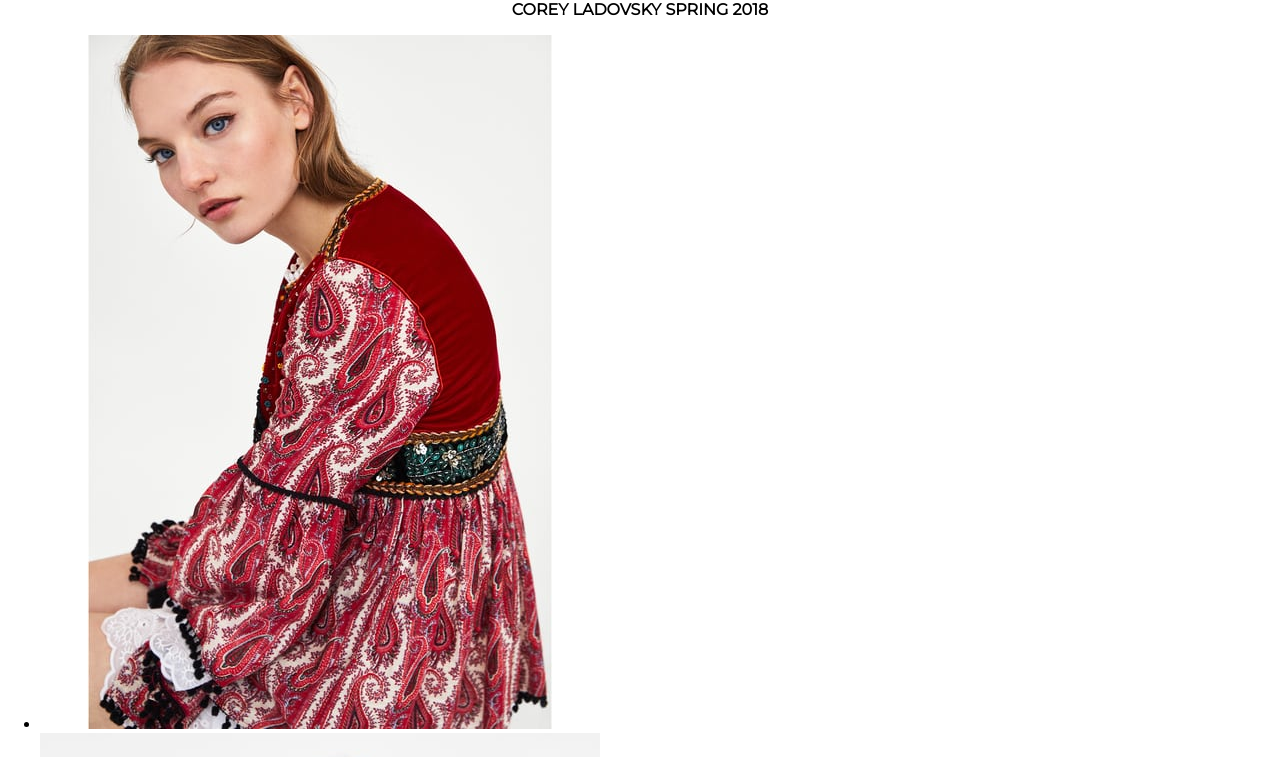
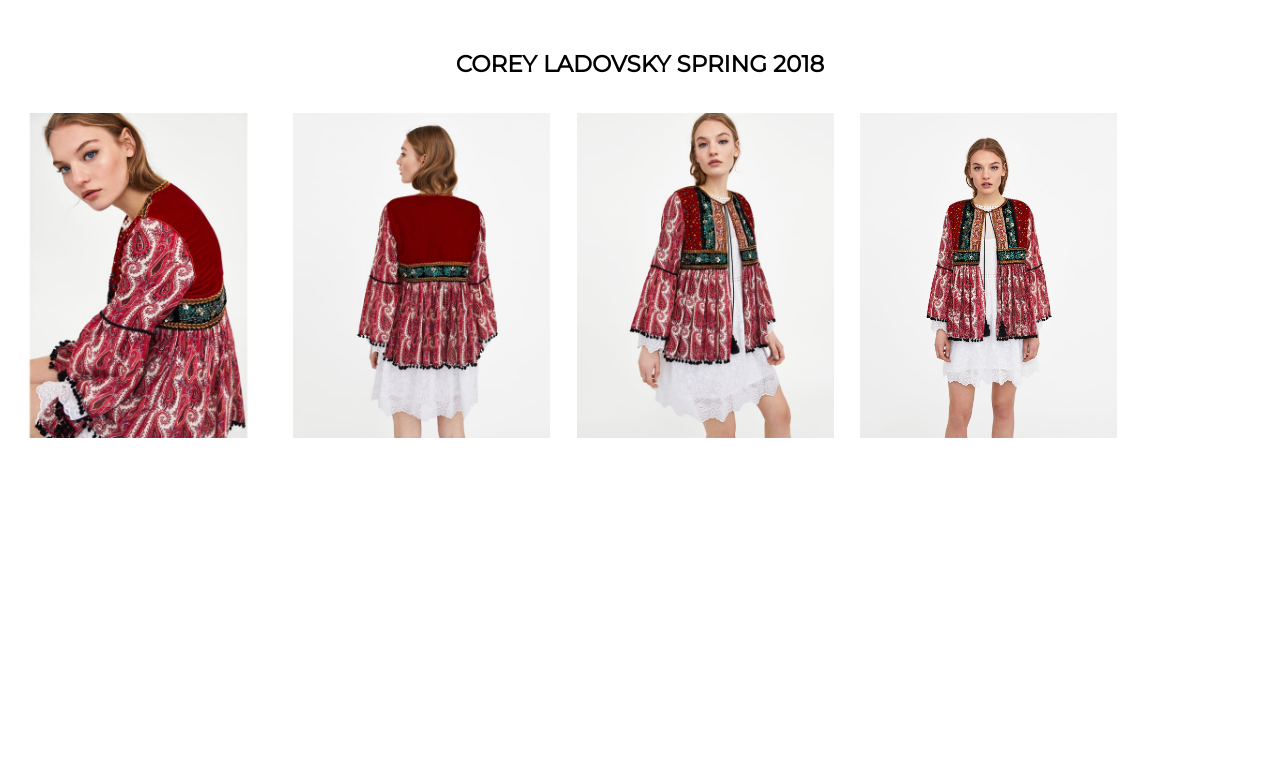
Before and after one commit to coreyladovsky/Carousel, a React (Create React App) app: page / in a window 1280 px wide. Shown: the top 757 px of the page. Built offline with nearby package versions, Linux system fonts and the light colour scheme.

Commit message:
better styling

```diff
--- a/src/components/carousel_list.js
+++ b/src/components/carousel_list.js
@@ -5,7 +5,7 @@ class CarouselList extends React.Component {
   render() {
     let pics = this.props.pics.map((pic, idx) => {
       return (
-        <li>
+        <li className="photo-list-item">
           <img key={idx} src={pic} alt="" />
         </li>
       );
--- a/src/css/App.css
+++ b/src/css/App.css
@@ -1,5 +1,8 @@
 .title {
-font-family: 'Montserrat', sans-serif;
-    text-align: center;
-    font-weight: 900;
+  font-family: 'Montserrat', sans-serif;
+  text-align: center;
+  font-weight: bold;
+  margin-top: 50px;
+  margin-bottom: 35px;
+  font-size: 23px;
 }
--- a/src/css/carousel_list.css
+++ b/src/css/carousel_list.css
@@ -0,0 +1,18 @@
+.photo-list-item {
+  list-style: none;
+  height: 325px;
+  margin-left: 10px;
+}
+
+.photo-list-item img {
+  height: 325px;
+  width: 257px;
+  object-fit: cover;
+}
+
+.photo-ul {
+  -webkit-padding-start: 0px;
+  display: flex;
+  justify-content: space-between;
+  max-width: 1117px;
+}
```
